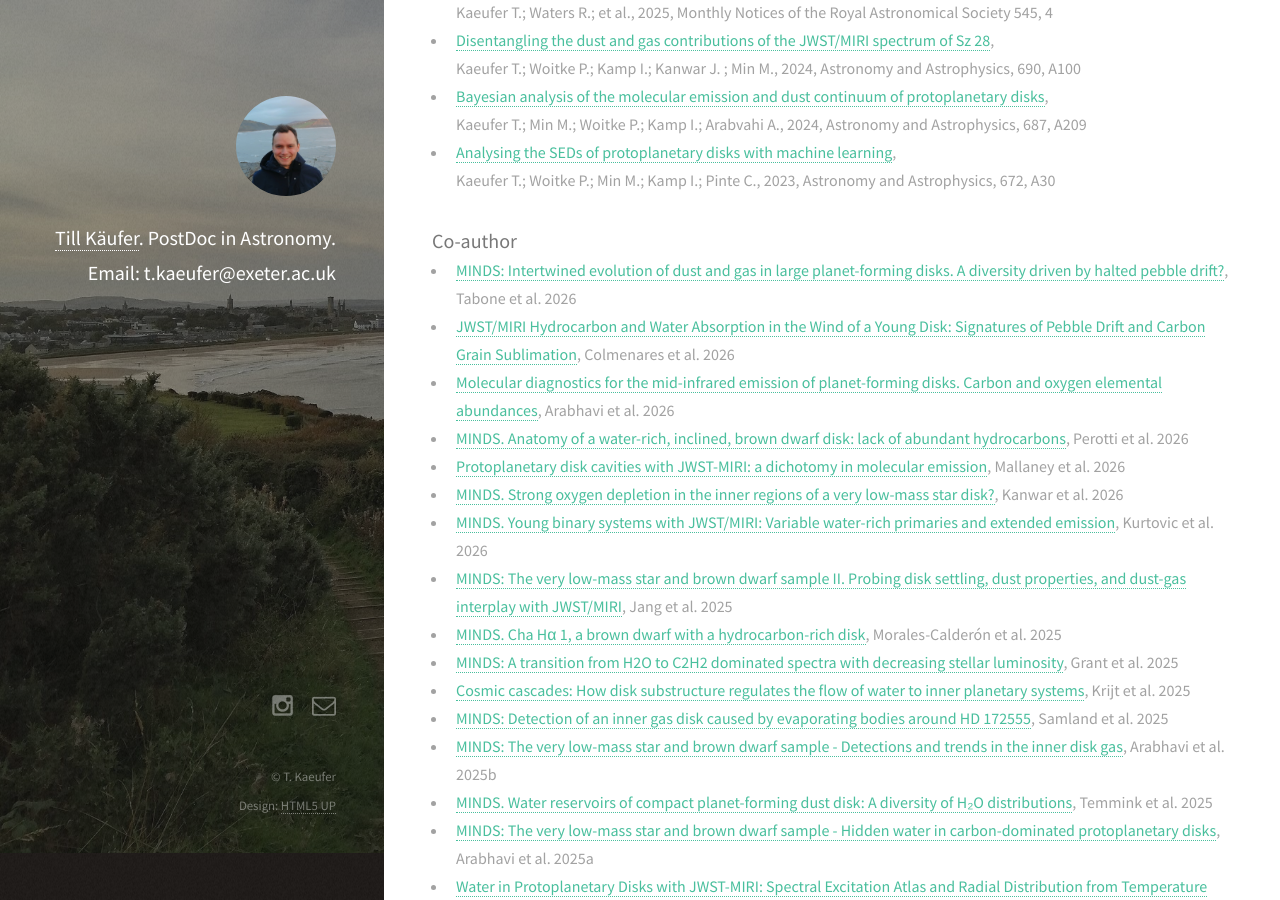
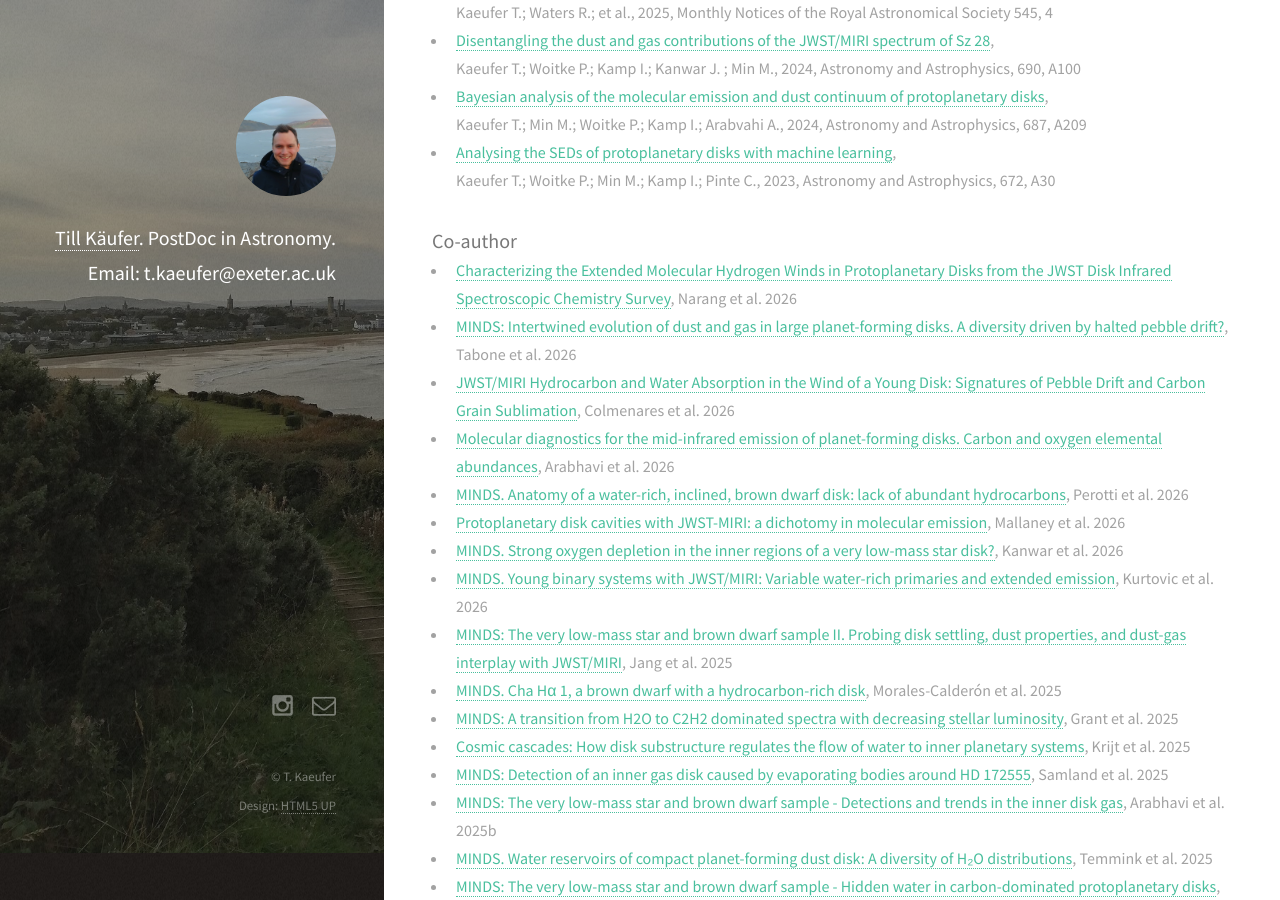
Before and after one commit to tillkaeufer/tillkaeufer.github.io, a Jekyll site: the page built from _posts/2020-10-06-publications.markdown, in a window 1280 px wide and 900 px high, scrolled down 932 px. Built offline with Jekyll 4.4.1, drawn with Linux system fonts in a browser that asks for light colours; nearby versions of some CDN libraries.

Commit message:
paper mayank

```diff
--- a/_posts/2020-10-06-publications.markdown
+++ b/_posts/2020-10-06-publications.markdown
@@ -22,6 +22,7 @@ Kaeufer T.; Woitke P.; Min M.; Kamp I.; Pinte C., 2023, Astronomy and Astrophysi
 
 ### Co-author
 
++ [Characterizing the Extended Molecular Hydrogen Winds in Protoplanetary Disks from the JWST Disk Infrared Spectroscopic Chemistry Survey](https://arxiv.org/abs/2605.07016){:target="_blank"}, Narang et al. 2026
 + [MINDS: Intertwined evolution of dust and gas in large planet-forming disks. A diversity driven by halted pebble drift?](https://arxiv.org/abs/2604.21803){:target="_blank"}, Tabone et al. 2026
 + [JWST/MIRI Hydrocarbon and Water Absorption in the Wind of a Young Disk: Signatures of Pebble Drift and Carbon Grain Sublimation](https://arxiv.org/abs/2604.12242){:target="_blank"}, Colmenares et al. 2026
 + [Molecular diagnostics for the mid-infrared emission of planet-forming disks. Carbon and oxygen elemental abundances](https://arxiv.org/abs/2602.16030){:target="_blank"}, Arabhavi et al. 2026
```
